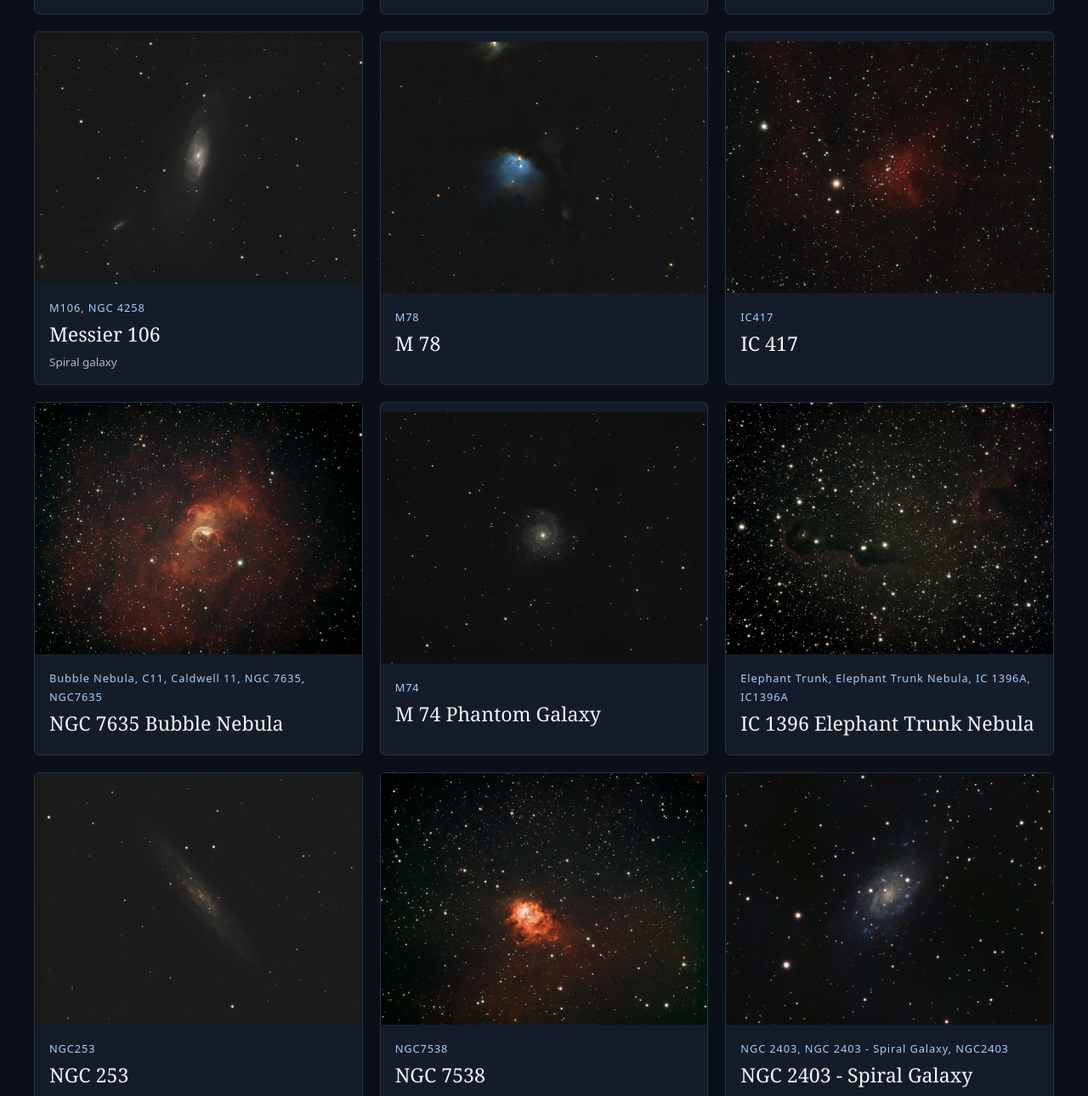
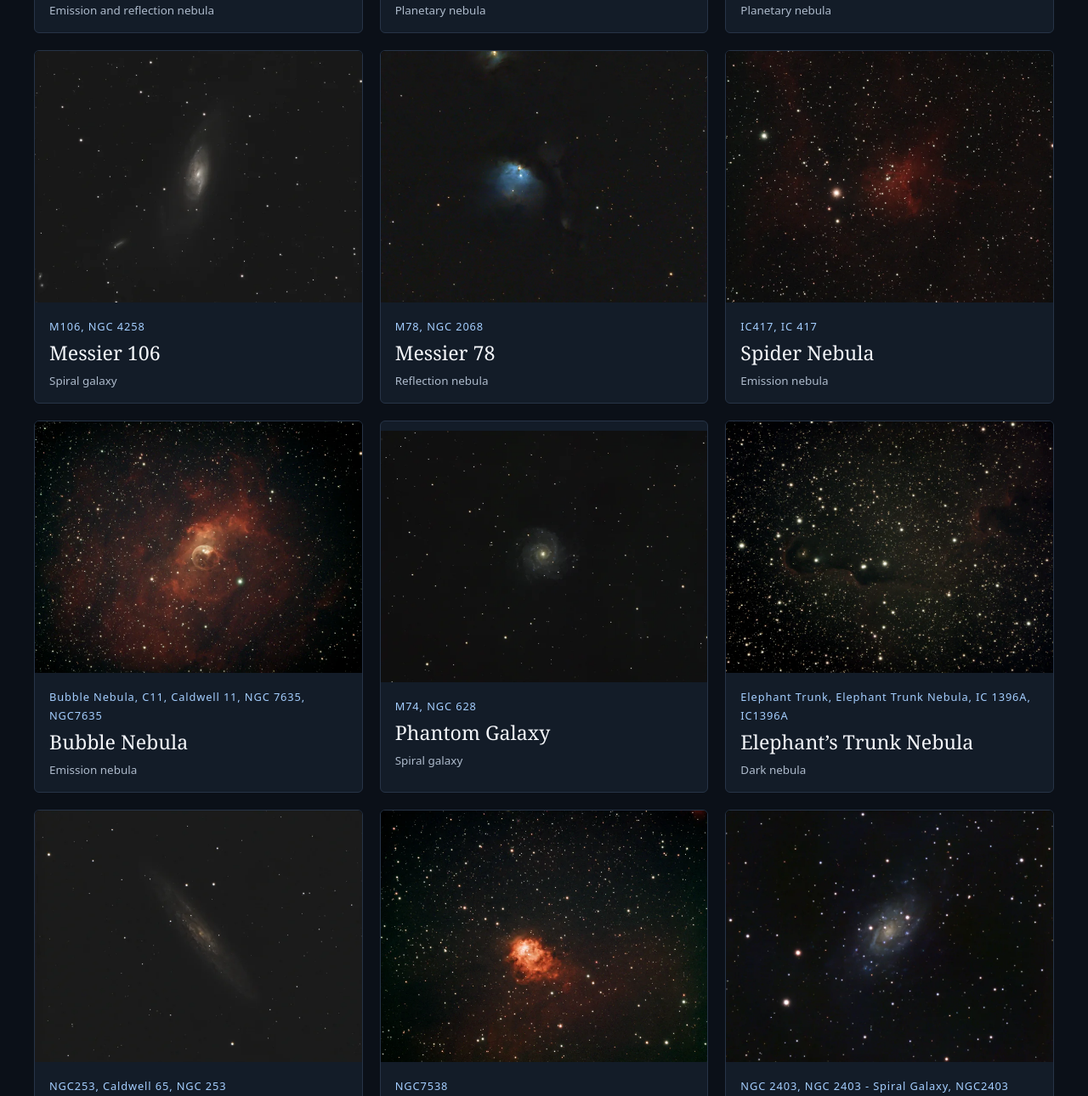
Before and after one commit to CaptainSeanG/Astrophotography, a plain HTML site: page index.html in a window 1280 px wide. Shown: the part 1794-3084 px from the top of the page at 85% size. Drawn offline with Linux system fonts and the light colour scheme.

Commit message:
Classify gallery targets and filter by object subtype

```diff
--- a/gallery.js
+++ b/gallery.js
@@ -3,12 +3,17 @@ const detail = byId('detail');
 const viewer = byId('viewer');
 const stage = byId('stage');
 const full = byId('full');
-const targets = new Map(galleryData.map(target => [target.id, target]));
+const photographs = galleryData.map(target => {
+  const catalog = targetCatalog[target.id] ?? {};
+  const aliases = [target.aliases, catalog.aliases].filter(Boolean).join(', ').split(', ');
+  return { ...target, ...catalog, aliases: [...new Set(aliases)].join(', ') };
+});
+const targets = new Map(photographs.map(target => [target.id, target]));
 const asset = (target, variant) => target.images?.[variant] ?? `images/${target.id}-${variant}.webp`;
 const hours = seconds => `${(seconds / 3600).toFixed(2)} h`;
 const normalize = value => value.toLowerCase().replace(/[^a-z0-9]/g, '');
 let selected;
-const featured = targets.get('m106') ?? galleryData[0];
+const featured = targets.get('m106') ?? photographs[0];
 if (featured) {
   document.querySelector('.hero-photo').src = asset(featured, 'preview');
   const credit = document.querySelector('.hero-credit');
@@ -23,6 +28,25 @@ function element(tag, value, className) {
   return item;
 }
 
+function objectTypes(target) {
+  return new Set([target.type, target.subtype, ...(target.tags ?? [])].filter(Boolean));
+}
+
+const typeFilters = [
+  ['Galaxy', 'Galaxies'], ['Nebula', 'All nebulae'],
+  ['Emission nebula', 'Emission nebulae'], ['Planetary nebula', 'Planetary nebulae'],
+  ['Reflection nebula', 'Reflection nebulae'], ['Dark nebula', 'Dark nebulae'],
+  ['Supernova remnant', 'Supernova remnants'], ['Globular cluster', 'Globular clusters'],
+  ['Open cluster', 'Open clusters']
+];
+for (const [value, label] of typeFilters) {
+  const count = photographs.filter(target => objectTypes(target).has(value)).length;
+  if (!count) continue;
+  const option = element('option', `${label} (${count})`);
+  option.value = value;
+  byId('type').append(option);
+}
+
 function render() {
   const query = normalize(byId('search').value);
   const type = byId('type').value;
@@ -32,8 +56,8 @@ function render() {
     recent: (a, b) => Date.parse(b.finished) - Date.parse(a.finished),
     hours: (a, b) => (b.integrationSeconds ?? -1) - (a.integrationSeconds ?? -1)
   };
-  const matches = galleryData.filter(target =>
-    (!type || target.type === type) && normalize(`${target.name} ${target.aliases}`).includes(query)
+  const matches = photographs.filter(target =>
+    (!type || objectTypes(target).has(type)) && normalize(`${target.name} ${target.aliases} ${target.id}`).includes(query)
   ).sort(compare[order]);
   byId('empty').hidden = matches.length > 0;
   byId('photographs').replaceChildren(...matches.map(target => {
--- a/index.html
+++ b/index.html
@@ -7,6 +7,7 @@
   <title>Sean Gallagher Astrophotography</title>
   <link rel="stylesheet" href="style.css">
   <script defer src="gallery-data.js"></script>
+  <script defer src="target-catalog.js"></script>
   <script defer src="gallery.js"></script>
 </head>
 <body>
@@ -29,7 +30,7 @@
       <h2 id="gallery-title">The gallery</h2>
       <div class="controls">
         <label>Search <input id="search" type="search" placeholder="Target name or catalog number"></label>
-        <label>Object type <select id="type"><option value="">All objects</option><option>Galaxy</option><option>Nebula</option></select></label>
+        <label>Object type <select id="type"><option value="">All objects</option></select></label>
         <label>Sort by <select id="sort"><option value="recent">Recently updated</option><option value="name">Name</option><option value="hours">Integrated hours</option></select></label>
       </div>
       <p id="empty" role="status" hidden>No photographs match your search.</p>
--- /dev/null
+++ b/target-catalog.js
@@ -0,0 +1,48 @@
+// Object types are keyed by the LIGHT Library’s canonical target IDs.
+const targetCatalog = {
+  "ic1396a": {"type":"Nebula","subtype":"Dark nebula","name":"Elephant’s Trunk Nebula","aliases":"IC 1396A"},
+  "ic1805": {"type":"Nebula","subtype":"Emission nebula","name":"Heart Nebula"},
+  "ic410": {"type":"Nebula","subtype":"Emission nebula","name":"Tadpole Nebula"},
+  "m104": {"type":"Galaxy","subtype":"Spiral galaxy"},
+  "melotte15": {"type":"Open cluster","subtype":"Open cluster in an emission nebula","tags":["Nebula","Emission nebula"]},
+  "ngc1976": {"type":"Nebula","subtype":"Emission nebula","name":"Orion Nebula","aliases":"M42"},
+  "ngc2419": {"type":"Globular cluster","subtype":"Globular cluster","name":"Caldwell 25","aliases":"C25, NGC 2419, Intergalactic Wanderer"},
+  "ngc3034": {"type":"Galaxy","subtype":"Starburst galaxy","name":"Cigar Galaxy","aliases":"M82, NGC 3034"},
+  "ngc6888": {"type":"Nebula","subtype":"Emission nebula","name":"Crescent Nebula"},
+  "ngc7293": {"type":"Nebula","subtype":"Planetary nebula"},
+  "ngc7635": {"type":"Nebula","subtype":"Emission nebula","name":"Bubble Nebula"},
+  "ngc896": {"type":"Nebula","subtype":"Emission nebula","name":"NGC 896","aliases":"Fish Head field"},
+  "ngc1491": {"type":"Nebula","subtype":"Emission nebula","name":"Fossil Footprint Nebula","aliases":"NGC 1491"},
+  "ngc7331": {"type":"Galaxy","subtype":"Spiral galaxy"},
+  "ic417": {"type":"Nebula","subtype":"Emission nebula","name":"Spider Nebula","aliases":"IC 417"},
+  "ngc925": {"type":"Galaxy","subtype":"Barred spiral galaxy"},
+  "m65": {"type":"Galaxy","subtype":"Spiral galaxy","name":"Messier 65","aliases":"M65, NGC 3623"},
+  "ngc5194": {"type":"Galaxy","subtype":"Spiral galaxy","name":"Whirlpool Galaxy","aliases":"M51, NGC 5194"},
+  "ic5070": {"type":"Nebula","subtype":"Emission nebula","name":"Pelican Nebula","aliases":"IC 5070"},
+  "ngc7538": {"type":"Nebula","subtype":"Emission nebula and young star cluster","tags":["Emission nebula","Open cluster"]},
+  "m74": {"type":"Galaxy","subtype":"Spiral galaxy","name":"Phantom Galaxy","aliases":"M74, NGC 628"},
+  "m33": {"type":"Galaxy","subtype":"Spiral galaxy","name":"Triangulum Galaxy","aliases":"M33, NGC 598"},
+  "m78": {"type":"Nebula","subtype":"Reflection nebula","name":"Messier 78","aliases":"M78, NGC 2068"},
+  "ngc253": {"type":"Galaxy","subtype":"Spiral galaxy","name":"Sculptor Galaxy","aliases":"Caldwell 65, NGC 253"},
+  "ic1848": {"type":"Nebula","subtype":"Emission nebula"},
+  "ngc891": {"type":"Galaxy","subtype":"Spiral galaxy","name":"Silver Sliver Galaxy","aliases":"Caldwell 23, NGC 891"},
+  "m106": {"type":"Galaxy","subtype":"Spiral galaxy"},
+  "ic434-b33": {"type":"Nebula","subtype":"Dark nebula in an emission field","aliases":"Barnard 33, B33, IC 434","tags":["Dark nebula","Emission nebula"]},
+  "m97": {"type":"Nebula","subtype":"Planetary nebula","name":"Owl Nebula","aliases":"M97, NGC 3587"},
+  "ic5146": {"type":"Nebula","subtype":"Emission and reflection nebula","name":"Cocoon Nebula","aliases":"Caldwell 19, IC 5146","tags":["Emission nebula","Reflection nebula"]},
+  "ngc2403": {"type":"Galaxy","subtype":"Spiral galaxy"},
+  "ngc1952": {"type":"Nebula","subtype":"Supernova remnant"},
+  "ngc224": {"type":"Galaxy","subtype":"Spiral galaxy","name":"Andromeda Galaxy","aliases":"M31, Messier 31, NGC 224"},
+  "ngc3031": {"type":"Galaxy","subtype":"Spiral galaxy","name":"Bode’s Galaxy","aliases":"M81, Messier 81, NGC 3031"},
+  "ic405": {"type":"Nebula","subtype":"Emission and reflection nebula","name":"Flaming Star Nebula","aliases":"Caldwell 31, IC 405","tags":["Emission nebula","Reflection nebula"]},
+  "ic443": {"type":"Nebula","subtype":"Supernova remnant","name":"Jellyfish Nebula","aliases":"IC 443"},
+  "m101": {"type":"Galaxy","subtype":"Spiral galaxy","name":"Pinwheel Galaxy","aliases":"M101, NGC 5457"},
+  "m13": {"type":"Globular cluster","subtype":"Globular cluster","name":"Hercules Globular Cluster","aliases":"M13, Messier 13, NGC 6205"},
+  "m27": {"type":"Nebula","subtype":"Planetary nebula","name":"Dumbbell Nebula","aliases":"M27, NGC 6853"},
+  "m76": {"type":"Nebula","subtype":"Planetary nebula","name":"Little Dumbbell Nebula","aliases":"M76, NGC 650, NGC 651"},
+  "ngc1624": {"type":"Open cluster","subtype":"Open cluster in an emission nebula","tags":["Nebula","Emission nebula"]},
+  "ngc2174": {"type":"Nebula","subtype":"Emission nebula","name":"Monkey Head Nebula","aliases":"NGC 2174"},
+  "ngc2264": {"type":"Open cluster","subtype":"Open cluster in an emission nebula","name":"Christmas Tree Cluster","aliases":"NGC 2264","tags":["Nebula","Emission nebula"]},
+  "ngc7380": {"type":"Nebula","subtype":"Emission nebula and open cluster","name":"Wizard Nebula","aliases":"NGC 7380","tags":["Emission nebula","Open cluster"]},
+  "sh2136": {"type":"Nebula","subtype":"Reflection nebula","name":"Ghost Nebula","aliases":"Sh2-136, vdB 141"}
+};
```
